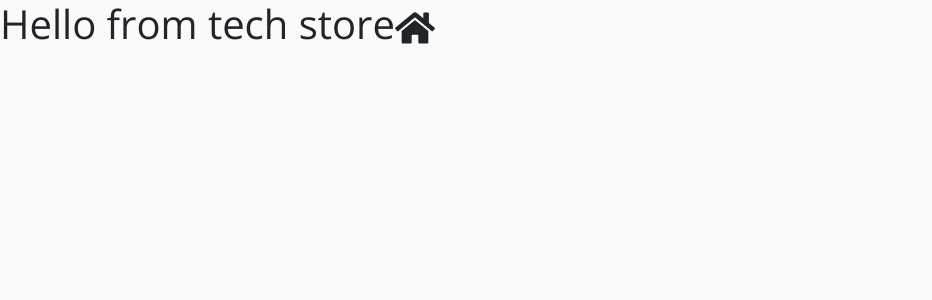
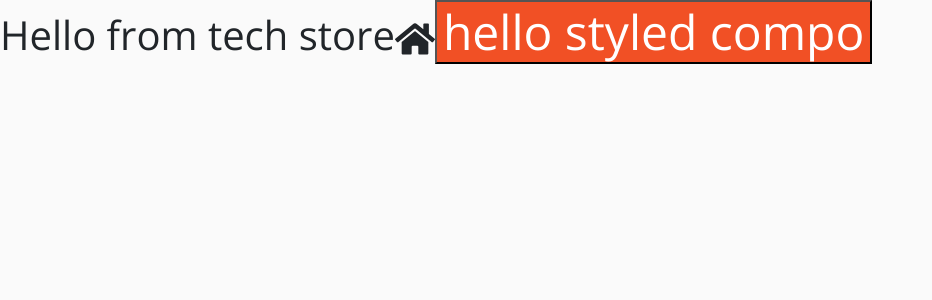
Before and after one commit to jn-html/Techi-store, a React (Create React App) app: page / in a window 1280 px wide. Shown: the top 300 px of the page, without its empty margins (0-932 px from the left). Built offline with nearby package versions, Linux system fonts and the light colour scheme.

Commit message:
Style-component intro

```diff
--- a/src/App.js
+++ b/src/App.js
@@ -3,15 +3,25 @@ import './App.css';
 import 'bootstrap/dist/css/bootstrap.min.css';
 
 import {FaHome} from 'react-icons/fa';
+import styled from 'styled-components';
 
 class App extends Component {
   render() {
     return (
       <h1>
         Hello from tech store<FaHome />
+        <Button large>hello styled compo</Button>
       </h1>
     );
   }
 }
 
+const color = '#f15025'
+const Button = styled.button`
+  color: white;
+  background: ${color};
+  /* font-size: 2rem; */
+  font-size: ${(props) => props.large ? '3rem' : '1rem'};
+`;
+
 export default App;
```
